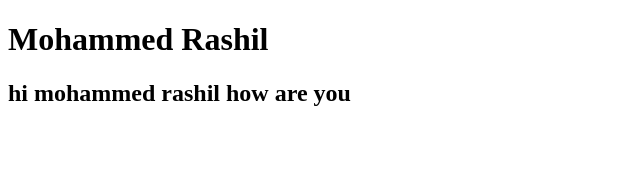
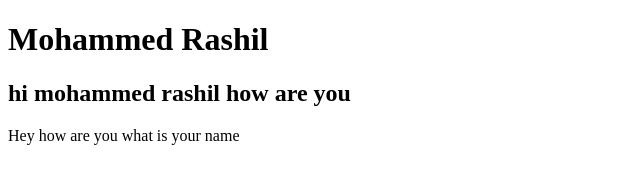
Before and after one commit to rashilk/mohammed-rashil-website, a plain HTML site: page index.html in a window 1280 px wide. Shown: the whole page, without its empty margins (0-640 px from the left). Drawn offline with Linux system fonts and the light colour scheme.

Commit message:
index file modified

```diff
--- a/index.html
+++ b/index.html
@@ -8,5 +8,6 @@
 <body>
     <h1>Mohammed Rashil</h1>
     <h2>hi mohammed rashil how are you</h2>
+    <p>Hey how are you what is your name</p>
 </body>
 </html>
```
